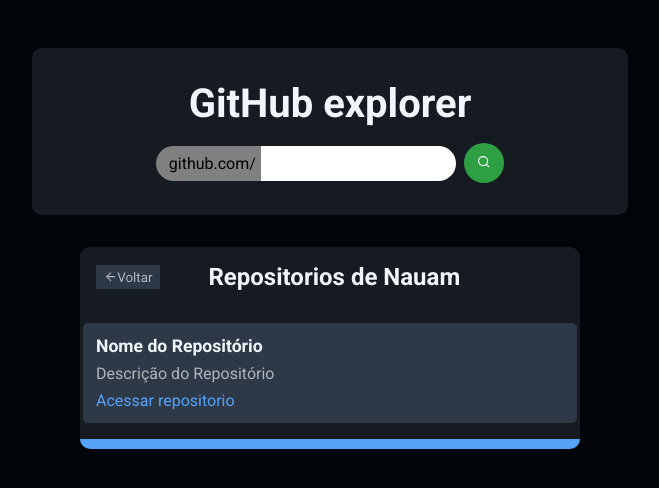
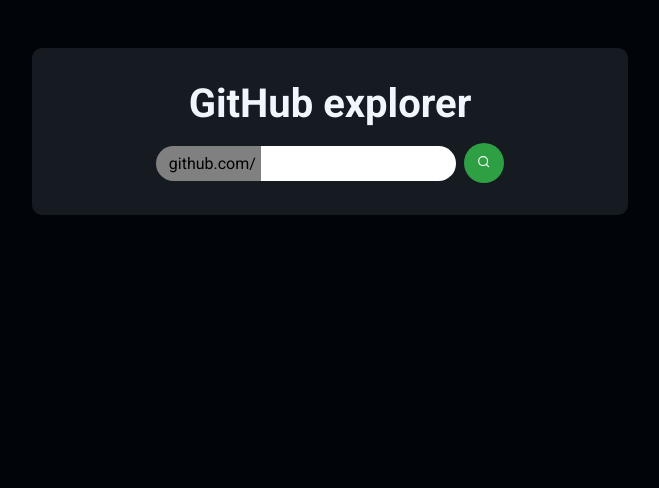
Before and after one commit to NauamB/website-using-react-create-app, a React (Create React App) app: page / in a window 1280 px wide. Shown: the top 488 px of the page, without its empty margins (310-969 px from the left). Built offline with nearby package versions, Linux system fonts and the light colour scheme; the HTML template or start-up script is replaced by a standard one.

Commit message:
add respostLIST DINAMIC

```diff
--- a/src/App.jsx
+++ b/src/App.jsx
@@ -16,6 +16,7 @@
 
   const [user, setUser] = useState()
   const [userRepos, setUserRepos] = useState()
+  const [isRepostListActive, setIsRepostListActive] = useState (false)
 
 
 
@@ -23,9 +24,20 @@
 
      <Container>
       <SearchBar setUser={setUser} setUserRepos={setUserRepos} />
-      {user && <User user={user} userRepos={userRepos}/>}
 
-      <RepostList/>
+      {isRepostListActive
+        ? userRepos && (
+          <RepostList user={user} userRepos={userRepos}
+            setIsRepostListActive={setIsRepostListActive}/>
+        )
+        : user && (
+          <User user={user} userRepos={userRepos}
+            setIsRepostListActive={setIsRepostListActive}/>
+      )}
+
+
+
+
 
       <GlobalStyle />
 
--- a/src/components/RepostList/index.jsx
+++ b/src/components/RepostList/index.jsx
@@ -1,24 +1,30 @@
 import { Container} from './styles'
 import { FiArrowLeft } from 'react-icons/fi'
 
-export function RepostList() {
+export function RepostList({ user, userRepos }) {
+
+
     return (
         <Container>
     <div>
         <button type='button'><FiArrowLeft/>Voltar
 
         </button>
-        <h1>Repositorios de Nauam</h1>
+                <h1>Repositorios de {user.name}</h1>
         </div>
 
     <ul>
-        <li>
-                    <h2>Nome do Repositório</h2>
-                    <p> Descrição do Repositório</p>
-                    <a href='/'> Acessar repositorio</a>
-        </li>
+                {userRepos.map(repo => (
+
+
+                    <li key={repo.id}>
+                        <h2>{repo.name}</h2>
+                        <p>{repo.description}</p>
+                        <a target='_blank' rel='noreferrer' href={repo.html_url}>Acessar Repositório</a>
+                        </li>
+        ))}
     </ul>
     </Container>
 
    )
-}
+                }
--- a/src/components/RepostList/styles.js
+++ b/src/components/RepostList/styles.js
@@ -9,13 +9,18 @@
 div{
     display: flex;
     align-items: center;
-    gap: 3rem;
+    justify-content: center;
+
+    position: relative;
     padding: 1rem;
 
 
 
 
 button{
+
+    position: absolute;
+    left: 1rem;
     display: flex;
     align-items: center;
     color: var(--text-secondary);
```
